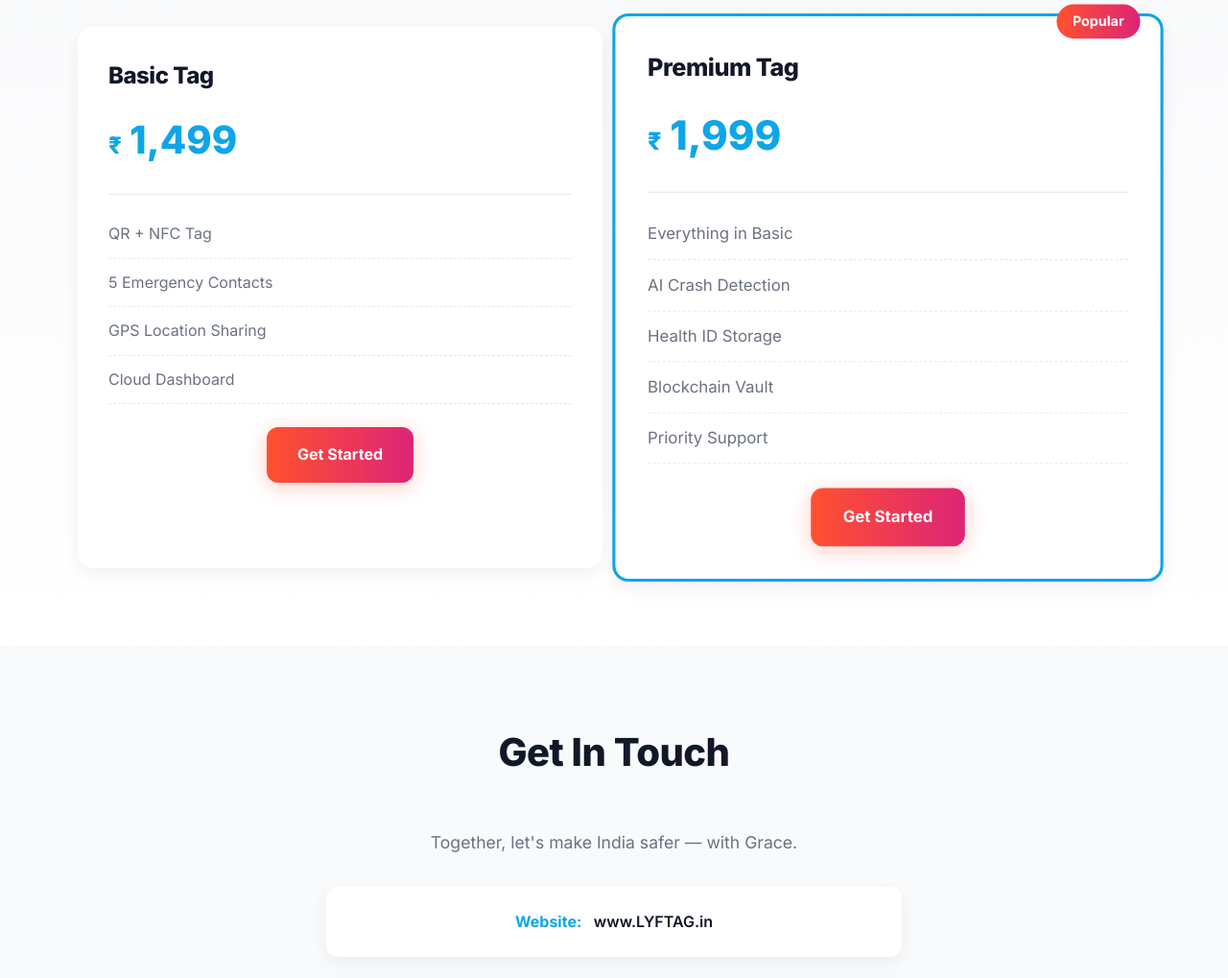
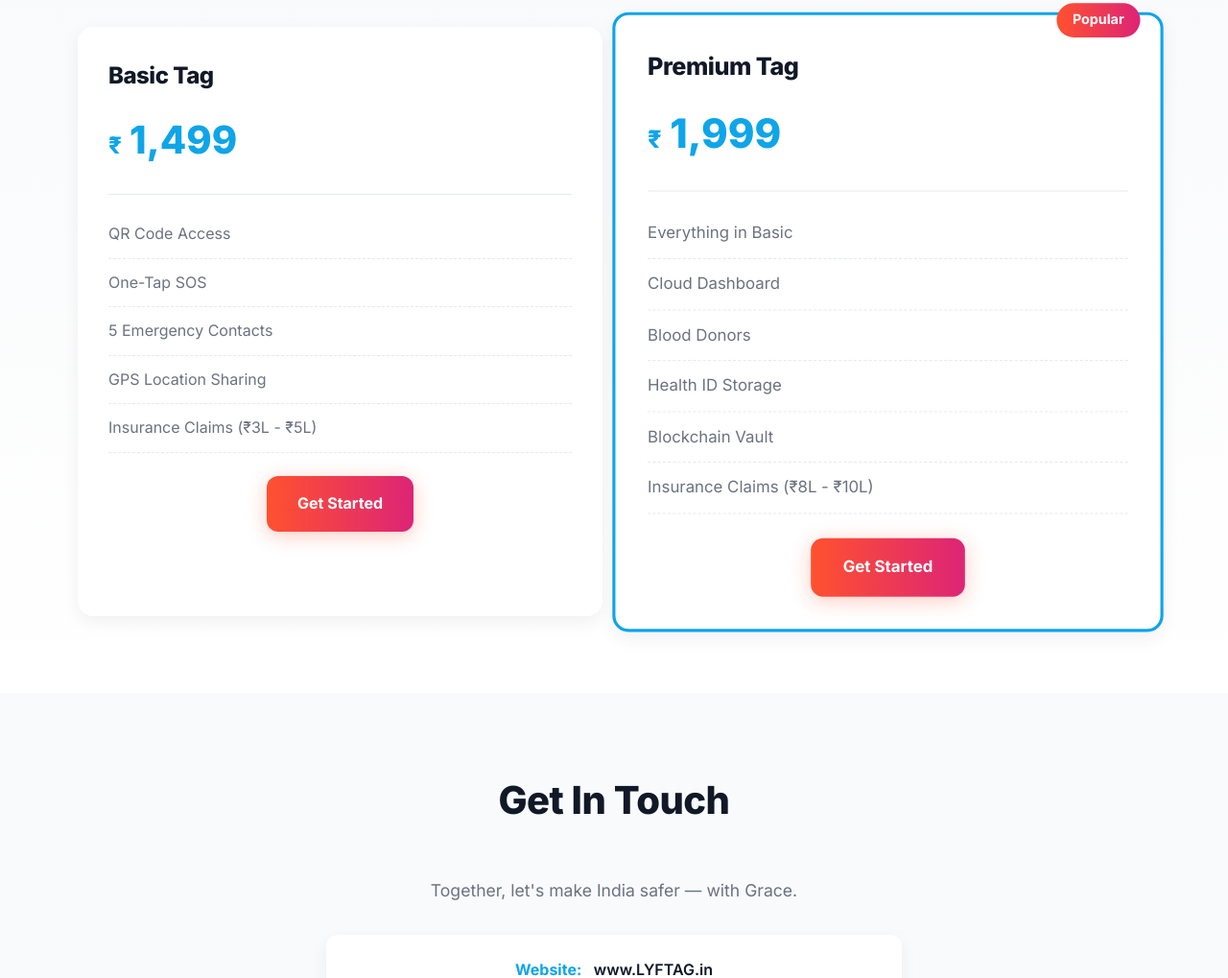
Before and after one commit to nani986690/lyftag, a plain HTML site: page index.html in a window 1280 px wide. Shown: the part 4771-5790 px from the top of the page at 96% size. Drawn offline with Linux system fonts and the light colour scheme; no server answers.

Commit message:
Update index.html

```diff
--- a/index.html
+++ b/index.html
@@ -346,10 +346,11 @@
               </div>
 
               <div class="features" aria-hidden="false">
-                <div class="feature">QR + NFC Tag</div>
-                <div class="feature">5 Emergency Contacts</div>
-                <div class="feature">GPS Location Sharing</div>
-                <div class="feature">Cloud Dashboard</div>
+               <div class="feature">QR Code Access</div>
+    <div class="feature">One-Tap SOS</div>
+    <div class="feature">5 Emergency Contacts</div>
+    <div class="feature">GPS Location Sharing</div>
+    <div class="feature">Insurance Claims (₹3L - ₹5L)</div>
               </div>
 
               <div class="cta">
@@ -365,11 +366,12 @@
               </div>
 
               <div class="features">
-                <div class="feature">Everything in Basic</div>
-                <div class="feature">AI Crash Detection</div>
-                <div class="feature">Health ID Storage</div>
-                <div class="feature">Blockchain Vault</div>
-                <div class="feature">Priority Support</div>
+               <div class="feature">Everything in Basic</div>
+    <div class="feature">Cloud Dashboard</div>
+    <div class="feature">Blood Donors</div>
+    <div class="feature">Health ID Storage</div>
+    <div class="feature">Blockchain Vault</div>
+    <div class="feature">Insurance Claims (₹8L - ₹10L)</div>
               </div>
 
               <div class="cta">
```
